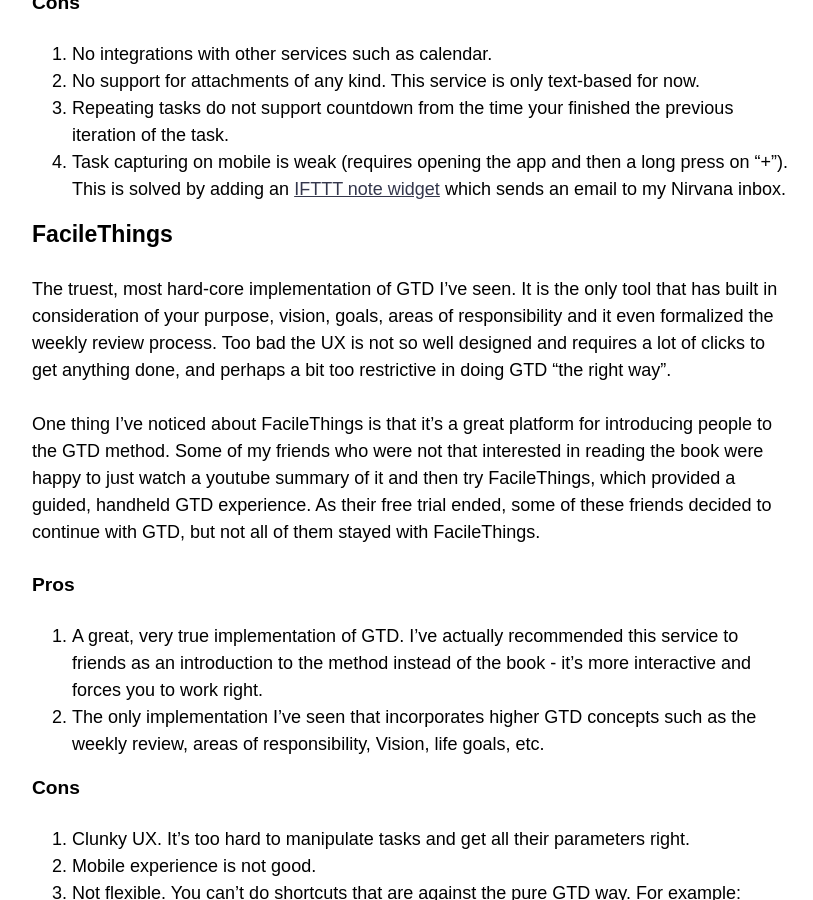
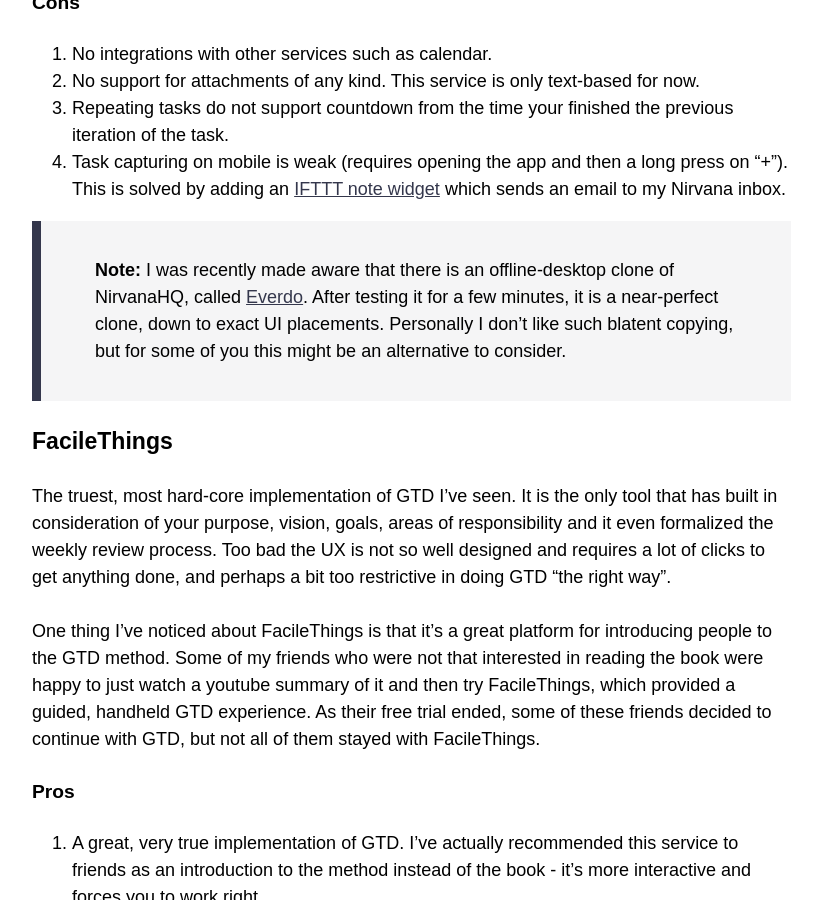
Before and after one commit to eddiesmo/eddiesmo.github.io, a Jekyll site: the page built from _posts/2018-02-21-comparing-gtd-implementations-evernote-todoist-nirvanahq-facilethings-more.md, in a window 1280 px wide and 900 px high, scrolled down 7327 px. Shown: the whole window, without its empty margins (343-1156 px from the left). Built offline with Jekyll 4.4.1, drawn with Linux system fonts in a browser that asks for light colours; nearby versions of some CDN libraries; comment, search, counter and statistics services are not loaded.

Commit message:
add note to gtd post

```diff
--- a/_posts/2018-02-21-comparing-gtd-implementations-evernote-todoist-nirvanahq-facilethings-more.md
+++ b/_posts/2018-02-21-comparing-gtd-implementations-evernote-todoist-nirvanahq-facilethings-more.md
@@ -158,6 +158,9 @@ Nirvana Finds a great balance between true GTD implementation and a light, well
 1. Repeating tasks do not support countdown from the time your finished the previous iteration of the task.
 1. Task capturing on mobile is weak (requires opening the app and then a long press on "+"). This is solved by adding an [IFTTT note widget](https://ifttt.com/applets/DPswmWqz-send-to-nirvana-inbox?term=nirvana) which sends an email to my Nirvana inbox.
 
+> **Note:**
+> I was recently made aware that there is an offline-desktop clone of NirvanaHQ, called [Everdo](https://everdo.net/). After testing it for a few minutes, it is a near-perfect clone, down to exact UI placements. Personally I don't like such blatent copying, but for some of you this might be an alternative to consider.
+
 
 
 ### FacileThings
```
